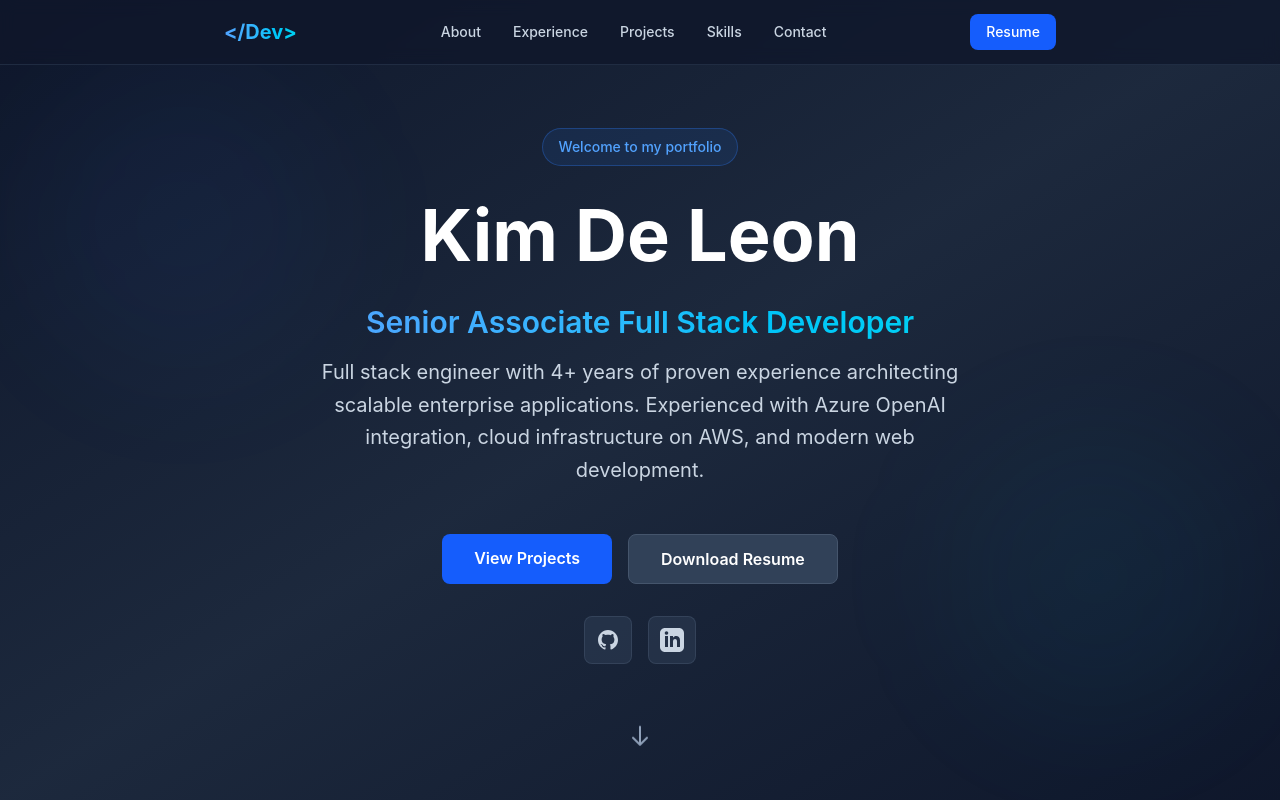
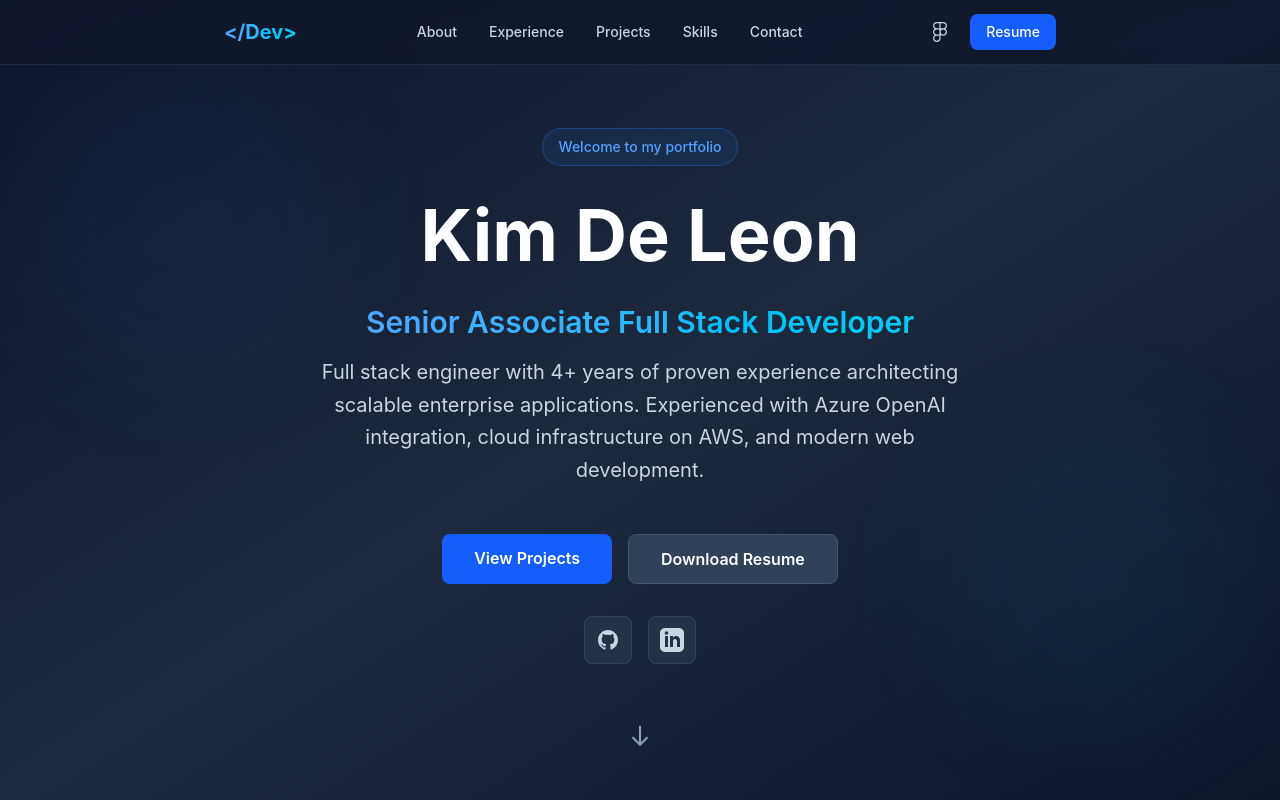
Before and after one commit to kimdleon/portfolio, a Next.js app: page / in a window 1280 px wide. Shown: the top 800 px of the page. Built offline with nearby package versions, Linux system fonts and the light colour scheme.

Commit message:
Add Figma Design Portfolio link to navigation

```diff
--- a/src/components/Navigation.tsx
+++ b/src/components/Navigation.tsx
@@ -2,6 +2,7 @@
 
 import Link from "next/link";
 import { useState } from "react";
+import { SiFigma } from "react-icons/si";
 
 const Navigation = () => {
   const [isOpen, setIsOpen] = useState(false);
@@ -38,8 +39,17 @@ const Navigation = () => {
             ))}
           </div>
 
-          {/* Resume Button */}
-          <div className="hidden md:flex">
+          {/* Resume & Figma Buttons */}
+          <div className="hidden md:flex gap-3">
+            <a
+              href="https://www.figma.com/design/ff0sY4ddDd5d9n6WycPakY/Designs?node-id=0-1&p=f&t=LVDZRAXkX3EHNjGm-0"
+              target="_blank"
+              rel="noopener noreferrer"
+              className="p-2 text-slate-300 hover:text-cyan-400 transition-colors hover:bg-slate-800 rounded-lg"
+              title="Figma Design Portfolio"
+            >
+              <SiFigma className="w-5 h-5" />
+            </a>
             <a
               href="/Resume-KimDeLeon.pdf"
               target="_blank"
@@ -89,6 +99,15 @@ const Navigation = () => {
               </a>
             ))}
             <a
+              href="https://www.figma.com/design/ff0sY4ddDd5d9n6WycPakY/Designs?node-id=0-1&p=f&t=LVDZRAXkX3EHNjGm-0"
+              target="_blank"
+              rel="noopener noreferrer"
+              className="flex items-center gap-2 px-4 py-2 mt-2 text-slate-300 hover:text-cyan-400 hover:bg-slate-800 rounded-lg transition-colors"
+            >
+              <SiFigma className="w-4 h-4" />
+              Figma
+            </a>
+            <a
               href="/Resume-KimDeLeon.pdf"
               target="_blank"
               rel="noopener noreferrer"
```
